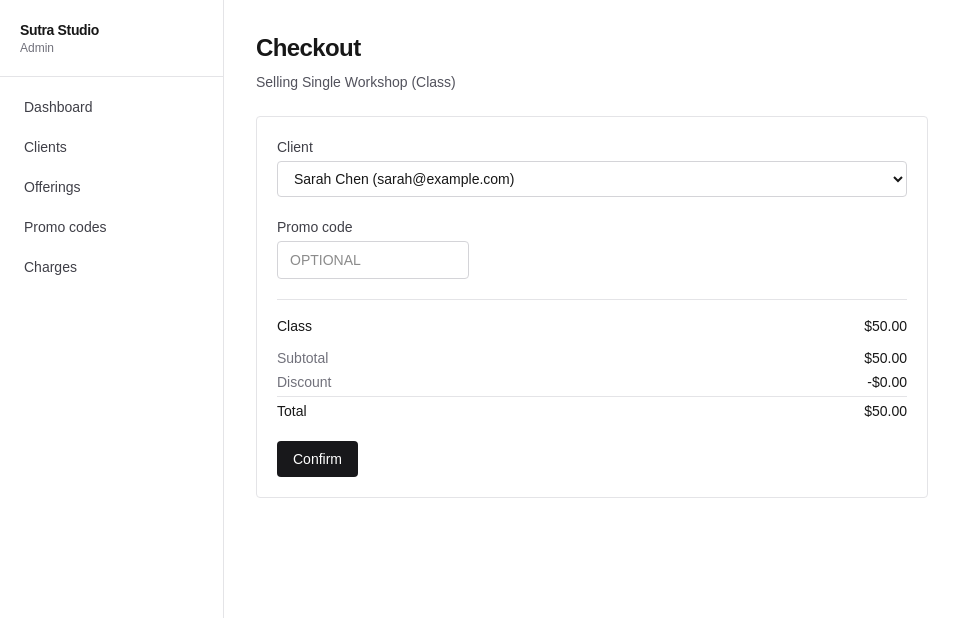
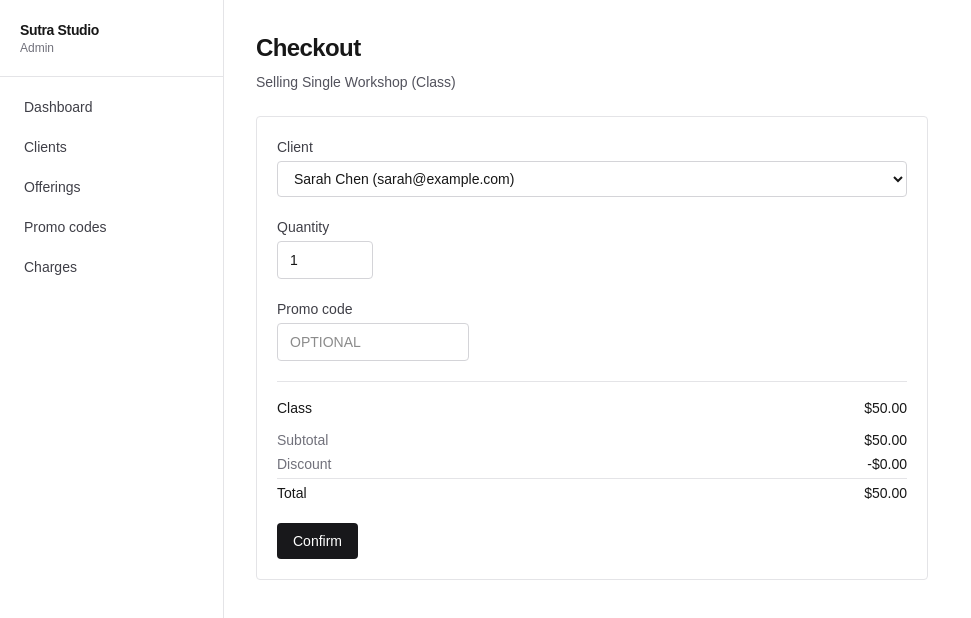
Before and after one commit to juangomez0120/arketa-interview-round-2, a Next.js app: page /checkout/of-class-001 in a window 1280 px wide. Shown: the top 618 px of the page, without its empty margins (0-971 px from the left). Built offline with nearby package versions, Linux system fonts and the light colour scheme.

Commit message:
feat: support multi-quantity checkout

```diff
--- a/app/api/checkout/quote/route.ts
+++ b/app/api/checkout/quote/route.ts
@@ -3,9 +3,9 @@ import { buildCart } from "@/lib/cart";
 import { applyPromo } from "@/lib/promo";
 
 export async function POST(req: Request) {
-  const { clientId, offeringId, classId, promoCode } = await req.json();
+  const { clientId, offeringId, classId, promoCode, quantity } = await req.json();
 
-  const cart = await buildCart({ clientId, offeringId, classId });
+  const cart = await buildCart({ clientId, offeringId, classId, quantity });
   const promo = promoCode ? await db.promos.findByCode(promoCode) : null;
   const result = applyPromo(cart, promo);
 
--- a/app/api/checkout/submit/route.ts
+++ b/app/api/checkout/submit/route.ts
@@ -5,9 +5,9 @@ import { applyPromo } from "@/lib/promo";
 import type { Cart } from "@/lib/types";
 
 export async function POST(req: Request) {
-  const { clientId, offeringId, classId, promoCode } = await req.json();
+  const { clientId, offeringId, classId, promoCode, quantity } = await req.json();
 
-  const cart = await buildCart({ clientId, offeringId, classId });
+  const cart = await buildCart({ clientId, offeringId, classId, quantity });
   const promo = promoCode ? await db.promos.findByCode(promoCode) : null;
 
   // assign a unique id per line item for the charge record
--- a/app/charges/page.tsx
+++ b/app/charges/page.tsx
@@ -47,8 +47,10 @@ export default async function ChargesPage() {
               </div>
 
               <ul className="mt-4 text-sm border-t border-zinc-100 pt-3 space-y-1">
-                {charge.items.map((item, i) => (
-                  <li key={i} className="flex justify-between">
+                {Array.from(
+                  new Map(charge.items.map((item) => [item.productId, item])).values(),
+                ).map((item) => (
+                  <li key={item.productId} className="flex justify-between">
                     <span>
                       {typeLabel(item.type)}
                       {item.parentProductId ? " (covered by pack)" : ""}
--- a/app/checkout/[offeringId]/CheckoutForm.tsx
+++ b/app/checkout/[offeringId]/CheckoutForm.tsx
@@ -28,6 +28,7 @@ export default function CheckoutForm({
   const router = useRouter();
   const [clientId, setClientId] = useState(clients[0]?.id ?? "");
   const [classId, setClassId] = useState<string>("");
+  const [quantity, setQuantity] = useState(1);
   const [promoCode, setPromoCode] = useState("");
   const [quote, setQuote] = useState<Quote | null>(null);
   const [error, setError] = useState<string | null>(null);
@@ -48,6 +49,7 @@ export default function CheckoutForm({
           clientId,
           offeringId: offering.id,
           classId: classId || undefined,
+          quantity,
           promoCode: promoCode.trim() || undefined,
         }),
         signal: controller.signal,
@@ -62,7 +64,7 @@ export default function CheckoutForm({
       /* aborted */
     });
     return () => controller.abort();
-  }, [clientId, classId, promoCode, offering.id]);
+  }, [clientId, classId, promoCode, quantity, offering.id]);
 
   async function onConfirm() {
     setSubmitting(true);
@@ -74,6 +76,7 @@ export default function CheckoutForm({
         clientId,
         offeringId: offering.id,
         classId: classId || undefined,
+        quantity,
         promoCode: promoCode.trim() || undefined,
       }),
     });
@@ -143,6 +146,18 @@ export default function CheckoutForm({
       )}
 
       <div>
+        <label className="block text-sm font-medium text-zinc-700">Quantity</label>
+        <input
+          type="number"
+          min={1}
+          max={20}
+          value={quantity}
+          onChange={(e) => setQuantity(Math.max(1, Number(e.target.value) || 1))}
+          className="mt-1 w-24 px-3 py-2 border border-zinc-300 rounded text-sm"
+        />
+      </div>
+
+      <div>
         <label className="block text-sm font-medium text-zinc-700">Promo code</label>
         <input
           value={promoCode}
--- a/lib/cart.ts
+++ b/lib/cart.ts
@@ -5,13 +5,16 @@ export async function buildCart(input: {
   clientId: string;
   offeringId: string;
   classId?: string;
+  quantity?: number;
 }): Promise<Cart> {
   const offering = await db.offerings.findById(input.offeringId);
   if (!offering) throw new Error(`Offering ${input.offeringId} not found`);
 
-  const products: CartProduct[] = [
-    { productId: offering.id, type: offering.type, price: offering.price },
-  ];
+  const quantity = Math.max(1, Math.floor(input.quantity ?? 1));
+  const products: CartProduct[] = [];
+  for (let i = 0; i < quantity; i++) {
+    products.push({ productId: offering.id, type: offering.type, price: offering.price });
+  }
 
   if (input.classId && offering.type === "classPack") {
     const cls = await db.classes.findById(input.classId);
```
